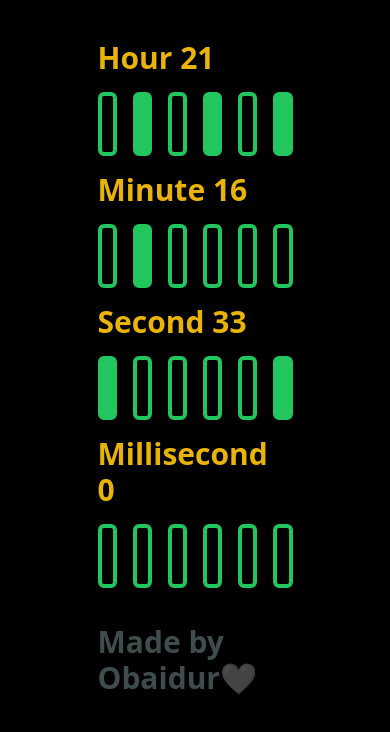
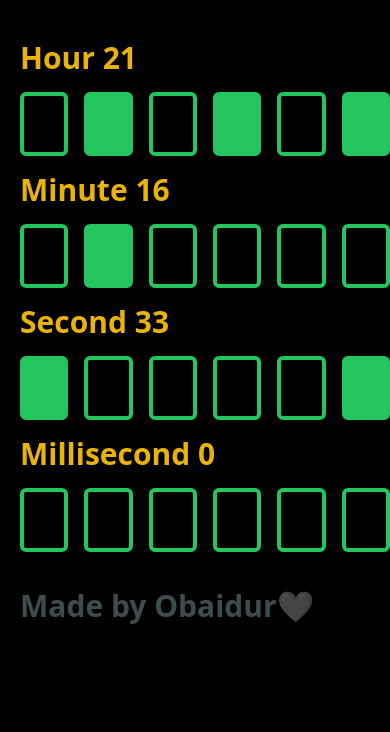
Before and after one commit to Obaidur1/binary-clock, a website: page index.html in a window 390 px wide. Drawn offline with Linux system fonts and the light colour scheme.

Commit message:
Responsive issue solves

```diff
--- a/index.html
+++ b/index.html
@@ -8,7 +8,7 @@
 </head>
 
 <body class="font-bold text-3xl font-sans bg-black">
-    <div class="w-2/4 m-auto flex flex-col gap-4 mt-10">
+    <div class="sm:w-2/4 sm:m-auto flex flex-col gap-4 mt-10 ml-5">
         <div class="hour text-yellow-500">Hour 12</div>
         <div class="flex flex-grow gap-4">
             <div id="h0" class="w-16 h-16 border-green-500 border-4 rounded-md"></div>
```
Also changed, not shown: output.css.
